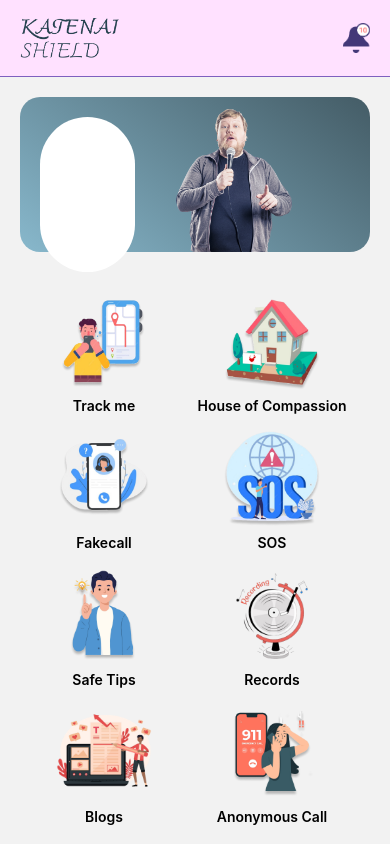
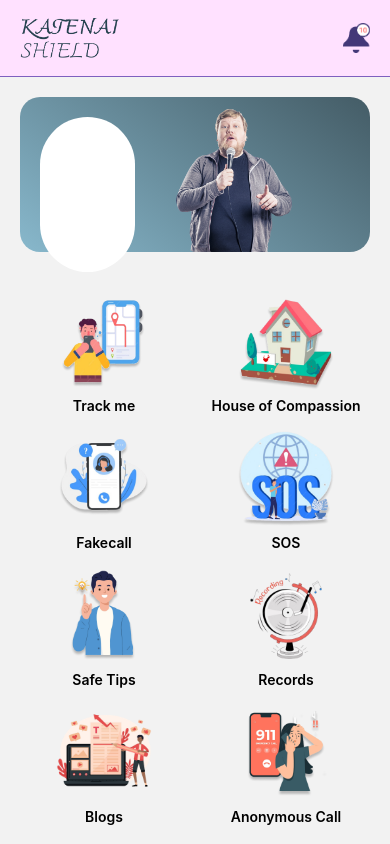
Before and after one commit to duytan177/katenai-shield, a React Native app: screen /HomeScreen in a window 390 px wide. Built offline with nearby package versions, Linux system fonts and the light colour scheme.

Commit message:
change scroll view

```diff
--- a/src/screens/HomeScreen.tsx
+++ b/src/screens/HomeScreen.tsx
@@ -1,13 +1,4 @@
-import {
-  StyleSheet,
-  View,
-  Text,
-  Pressable,
-  Image,
-  FlatList,
-  TouchableOpacity,
-  ScrollView,
-} from "react-native";
+import { StyleSheet, View, Text, Image, TouchableOpacity } from "react-native";
 import React from "react";
 import Header from "../components/Header";
 import { SafeAreaView } from "react-native-safe-area-context";
@@ -21,6 +12,7 @@ import record from "../assets/images/HomeView/record.png";
 import safetips from "../assets/images/HomeView/safetips.png";
 import sos from "../assets/images/HomeView/sos.png";
 import trackme from "../assets/images/HomeView/trackme.png";
+import { ScrollView } from "react-native-gesture-handler";
 
 const FeatureItem = ({ title, imageSource }: any) => {
   return (
@@ -47,12 +39,8 @@ const HomeScreen = () => {
     { id: "8", title: "Anonymous Call", imageSource: anocall },
   ];
 
-  const renderItem = ({ item }: any): any => {
-    return <FeatureItem title={item.title} imageSource={item.imageSource} />;
-  };
-
   return (
-    <SafeAreaView>
+    <SafeAreaView style={{ flex: 1 }}>
       <Header />
       <ScrollView contentContainerStyle={styles.scrollContainer}>
         <View style={styles.cardContainer}>
@@ -86,15 +74,17 @@ const HomeScreen = () => {
           </LinearGradient>
         </View>
 
-        {/* FlatList for Feature Items */}
+        {/* Grid Layout for Feature Items */}
         <View style={styles.featureCard}>
-          <FlatList
-            data={data}
-            renderItem={renderItem}
-            keyExtractor={(item) => item.id}
-            numColumns={2} // Mỗi hàng có 2 item
-            contentContainerStyle={styles.featureCardContent}
-          />
+          <View style={styles.grid}>
+            {data.map((item) => (
+              <FeatureItem
+                key={item.id}
+                title={item.title}
+                imageSource={item.imageSource}
+              />
+            ))}
+          </View>
         </View>
       </ScrollView>
     </SafeAreaView>
@@ -103,7 +93,7 @@ const HomeScreen = () => {
 
 const styles = StyleSheet.create({
   scrollContainer: {
-    flexGrow: 1, // Đảm bảo ScrollView sẽ cuộn khi cần
+    flexGrow: 1, // Ensure ScrollView can scroll if content overflows
   },
   cardContainer: {
     margin: 20,
@@ -177,11 +167,13 @@ const styles = StyleSheet.create({
     marginTop: 20,
     paddingHorizontal: 20,
   },
-  featureCardContent: {
+  grid: {
+    flexDirection: "row",
+    flexWrap: "wrap",
     justifyContent: "space-between",
   },
   featureItem: {
-    width: "48%", // Mỗi item chiếm 48% chiều rộng
+    width: "48%", // Each item takes 48% width, 2 items per row
     marginBottom: 15,
     alignItems: "center",
   },
```
